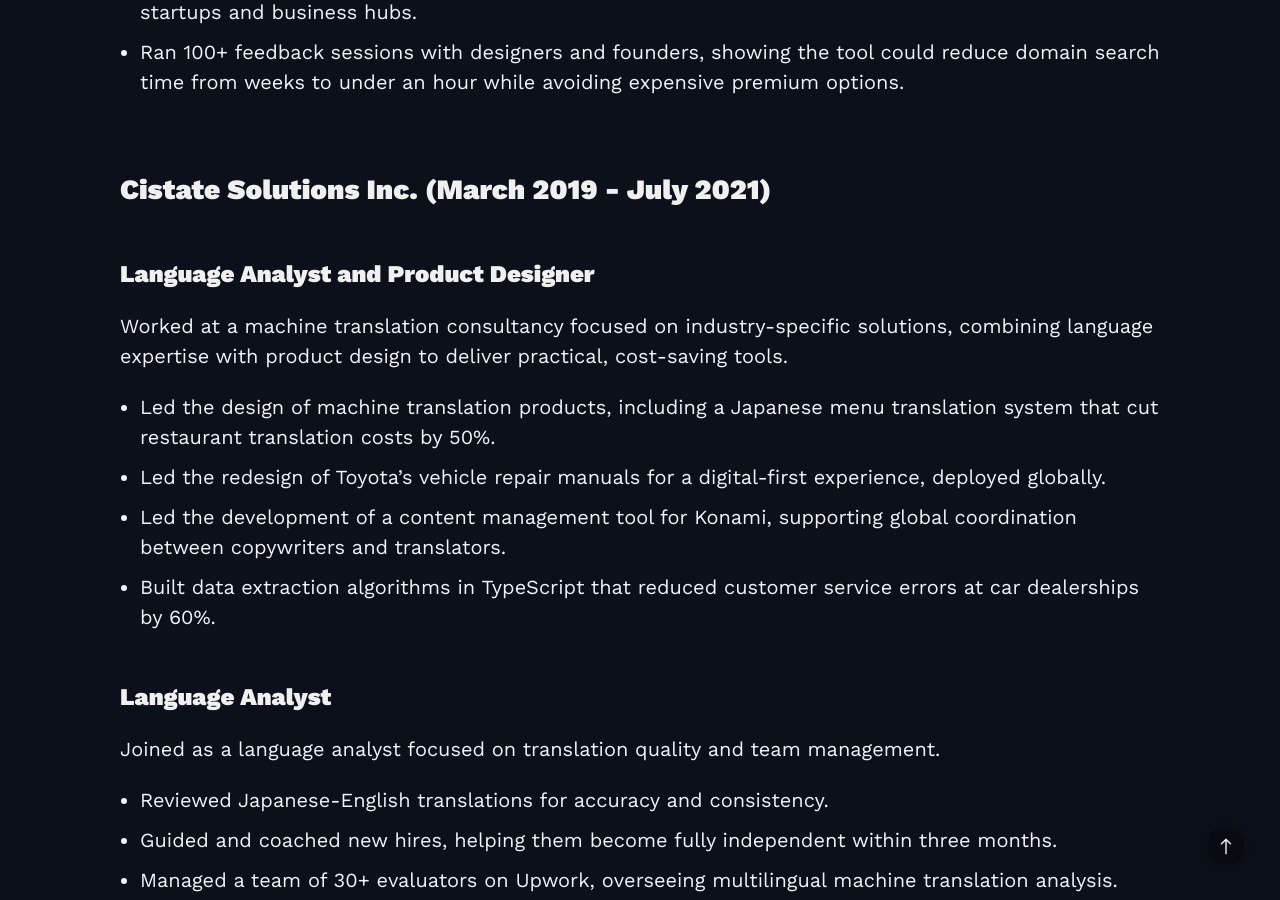
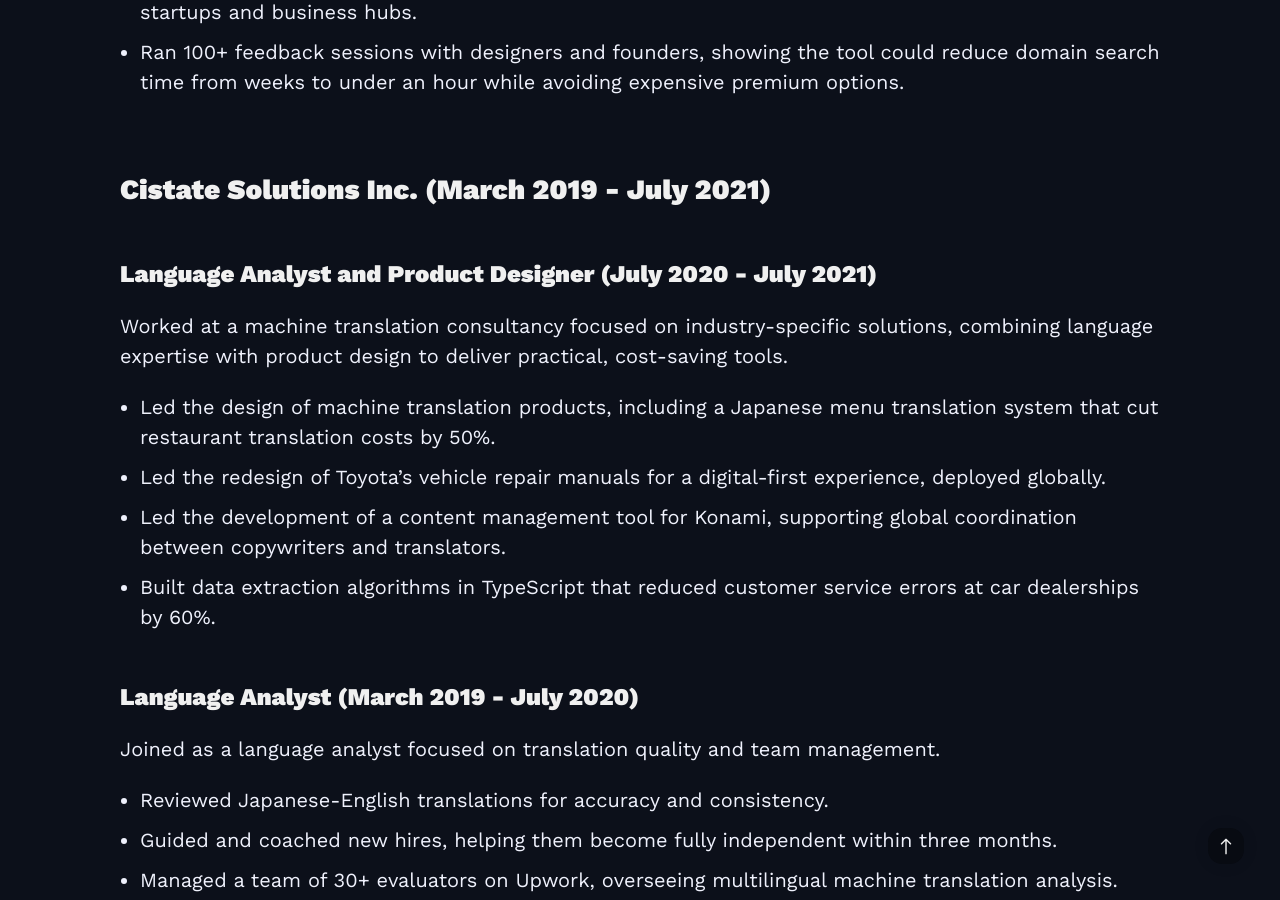
Before and after one commit to mkishi1221/mkishi1221.github.io, a Jekyll site: the page built from index.html, in a window 1280 px wide and 900 px high, scrolled down 6431 px. Built offline with Jekyll 4.4.1, drawn with Linux system fonts in a browser that asks for light colours; nearby versions of some CDN libraries.

Commit message:
Updated CV

```diff
--- a/_includes/cv.md
+++ b/_includes/cv.md
@@ -87,7 +87,7 @@ Founded Domainsmith, a platform that helps brand designers and entrepreneurs qui
 
 ## Cistate Solutions Inc. (March 2019 - July 2021)
 
-### Language Analyst and Product Designer
+### Language Analyst and Product Designer (July 2020 - July 2021)
 
 Worked at a machine translation consultancy focused on industry-specific solutions, combining language expertise with product design to deliver practical, cost-saving tools.
 
@@ -96,7 +96,7 @@ Worked at a machine translation consultancy focused on industry-specific solutio
 - Led the development of a content management tool for Konami, supporting global coordination between copywriters and translators.
 - Built data extraction algorithms in TypeScript that reduced customer service errors at car dealerships by 60%.
 
-### Language Analyst
+### Language Analyst (March 2019 - July 2020)
 
 Joined as a language analyst focused on translation quality and team management.
 
```
